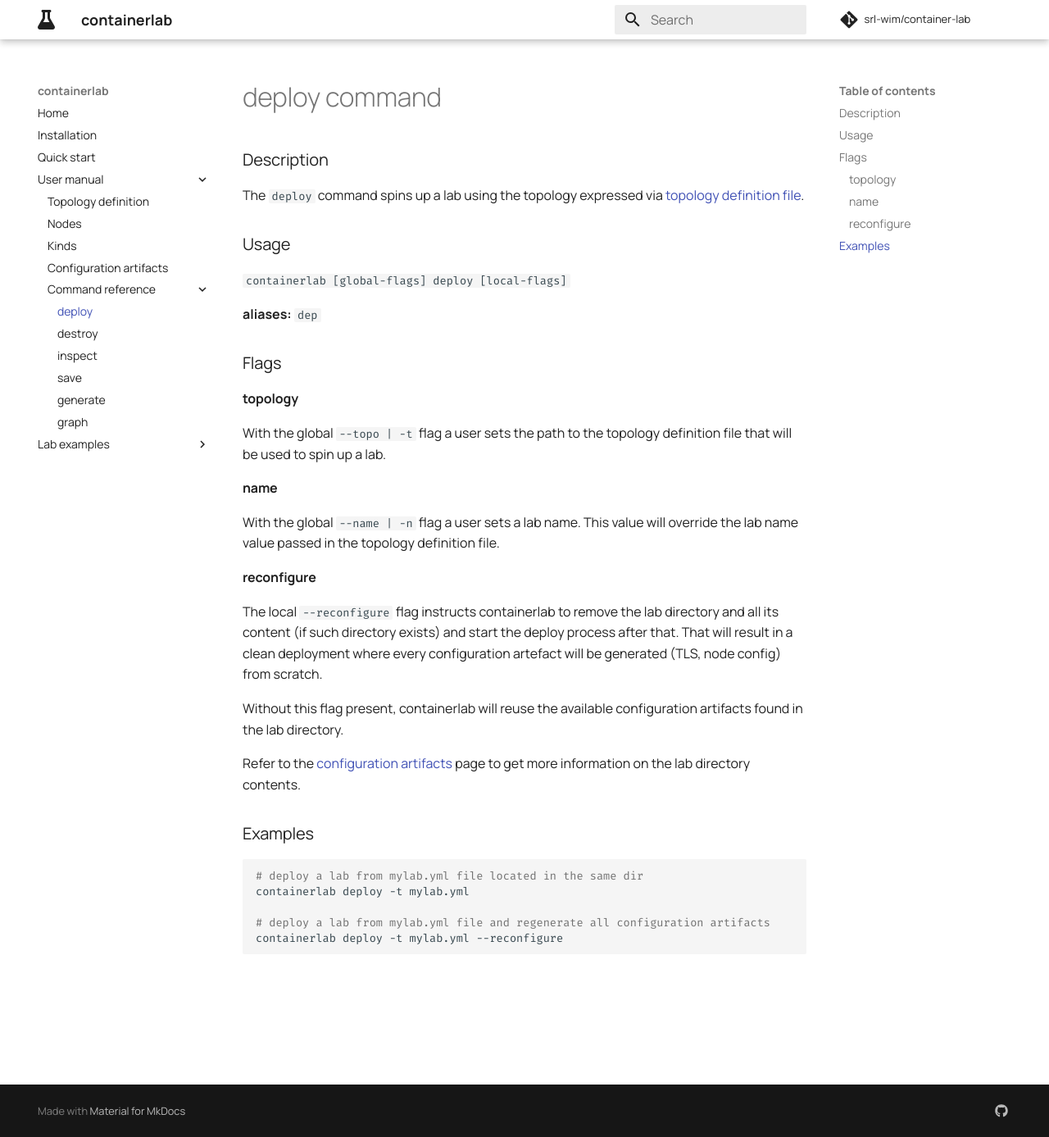
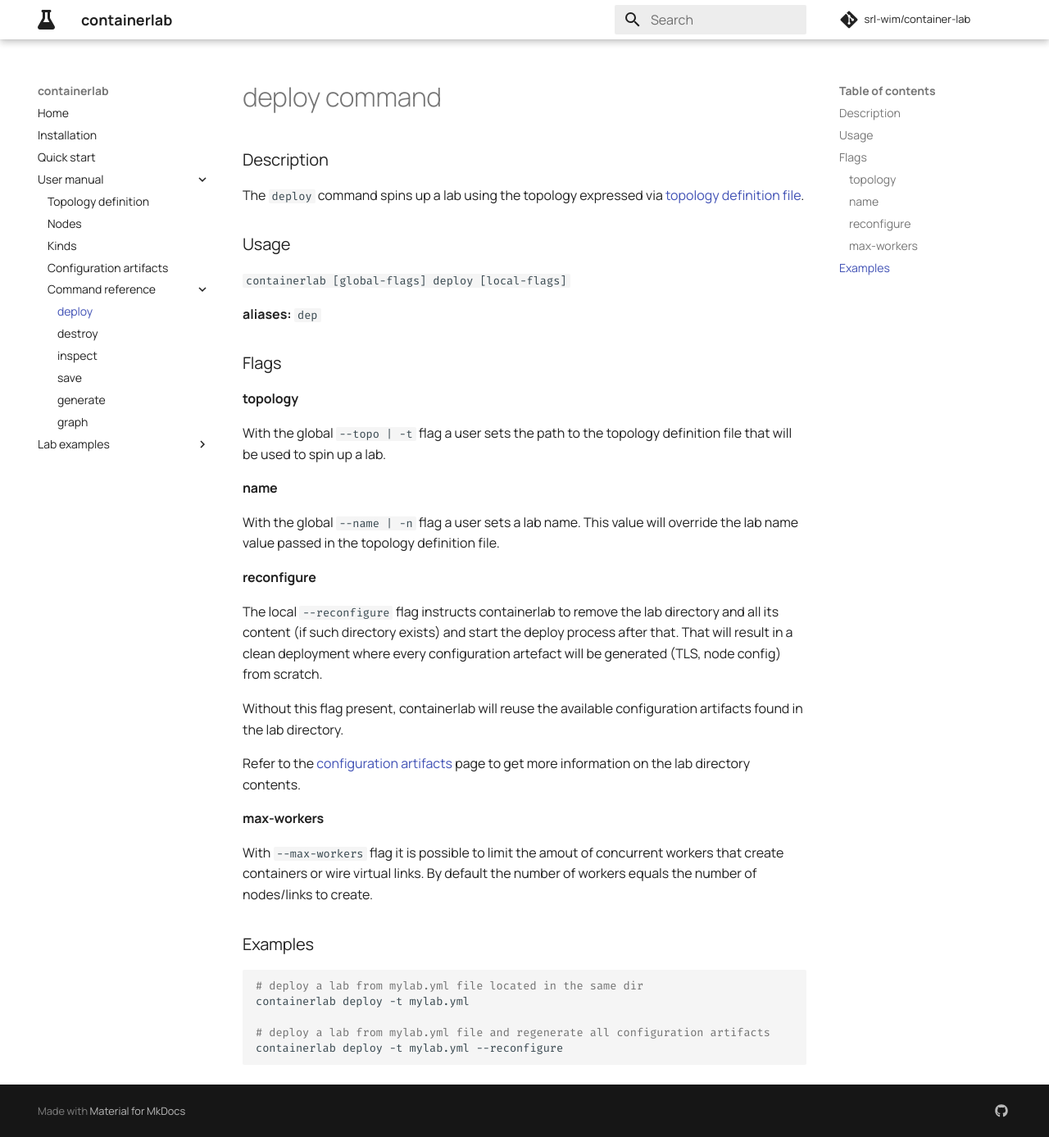
Before and after one commit to srl-labs/containerlab, an MkDocs documentation site: the page built from docs/cmd/deploy.md, in a window 1280 px wide and 1387 px high. Shown: the whole window at 82% size. Built offline with MkDocs 1.6.1 and Material for MkDocs 9.7.7, drawn with Linux system fonts in a browser that asks for light colours; comment, search, counter and statistics services are not loaded.

Commit message:
added max-workders doc (#181)

````diff
--- a/docs/cmd/deploy.md
+++ b/docs/cmd/deploy.md
@@ -28,6 +28,9 @@ Without this flag present, containerlab will reuse the available configuration a
 
 Refer to the [configuration artifacts](../manual/conf-artifacts.md) page to get more information on the lab directory contents.
 
+#### max-workers
+With `--max-workers` flag it is possible to limit the amout of concurrent workers that create containers or wire virtual links. By default the number of workers equals the number of nodes/links to create.
+
 ### Examples
 
 ```bash
````
